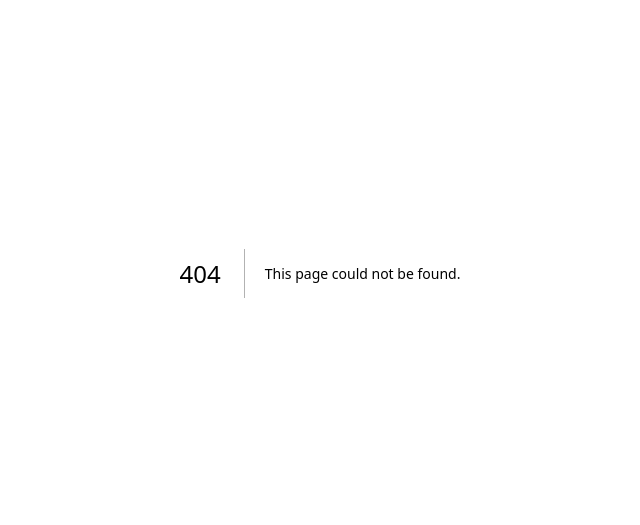
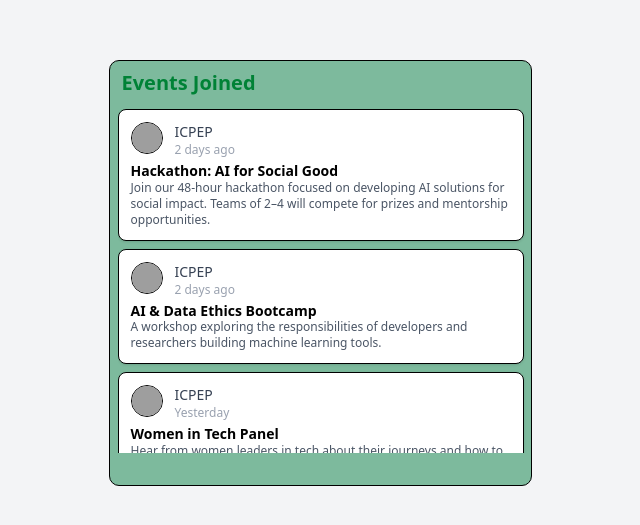
Before and after one commit to kemdav/Tambayan, a Next.js app: page /test/student-joined-test in a window 1280 px wide. Before the commit this address had no page. Shown: the part 127-652 px from the top of the page, without its empty margins (320-960 px from the left). Built offline with nearby package versions, Linux system fonts and the light colour scheme; grey boxes are pictures that could not be loaded.

Commit message:
Add Student Joined Events

```diff
--- /dev/null
+++ b/src/app/components/ui/general/student-joined-component.tsx
@@ -0,0 +1,64 @@
+// components/student-joined-component.tsx
+
+"use client";
+
+import { cn } from "@/lib/utils";
+import { AvatarIcon } from "./avatar-icon-component";
+
+export interface EventCard {
+  url: string;
+  id: number;
+  org: string;
+  date: string;
+  title: string;
+  description: string;
+}
+
+interface StudentJoinedComponentProps {
+  className?: string;
+  events: EventCard[]; // <-- pass events from parent page
+}
+
+export default function StudentJoinedComponent({
+  className,
+  events,
+}: StudentJoinedComponentProps) {
+  return (
+    <div
+      className={cn(
+        "w-[423px] h-[426px] border rounded-[10px] bg-action-seafoam-green pt-2 pl-2 font-sans",
+        className
+      )}
+    >
+      <h1 className="text-xl font-bold text-green-700 mb-3 ml-1">
+        Events Joined
+      </h1>
+
+      <div className="overflow-y-auto h-[344px] scrollbar-hidden pr-2">
+        {events.map((event) => (
+          <div
+            key={event.id}
+            className="w-[406px] min-h-[106px] bg-white border rounded-lg shadow-sm p-3 mb-2"
+          >
+            <div className="relative flex">
+              <div className="absolute top-0 left-0">
+                <AvatarIcon src={event.url} className="w-8 h-8" />
+              </div>
+
+              <div className="w-full">
+                <div className="pl-11 text-sm font-medium text-gray-700">
+                  {event.org}
+                </div>
+                <div className="pl-11 text-xs text-gray-400">{event.date}</div>
+                <div className="mt-1 text-sm font-semibold text-black leading-tight">
+                  {event.title}
+                </div>
+                <div className="text-xs text-gray-600">{event.description}</div>
+              </div>
+            </div>
+          </div>
+        ))}
+      </div>
+    </div>
+  );
+}
--- a/src/app/globals.css
+++ b/src/app/globals.css
@@ -21,7 +21,7 @@
   --color-neutral-warm-sand: #f2eadd;
   --color-neutral-cloud-white: #f7f6f6;
   --color-neutral-ivory-mist: #fcfcf3;
-  --color-neutral-mint-white: #F1F5F4;
+  --color-neutral-mint-white: #f1f5f4;
 
   --color-primary-moss-green: #358163;
   --color-primary-forest-green: #507252;
@@ -119,3 +119,10 @@ input[type="password"]::-webkit-password-reveal-button {
   border-width: 0 3px 3px 0;
   transform: rotate(45deg);
 }
+.scrollbar-hidden {
+  scrollbar-width: none; /* Firefox */
+  -ms-overflow-style: none; /* IE/Edge */
+}
+.scrollbar-hidden::-webkit-scrollbar {
+  display: none; /* Chrome/Safari */
+}
--- /dev/null
+++ b/src/app/test/student-joined-test/page.tsx
@@ -0,0 +1,43 @@
+"use client";
+
+import StudentJoinedComponent, {
+  EventCard,
+} from "@/app/components/ui/general/student-joined-component";
+
+const events: EventCard[] = [
+  {
+    url: "https://example.com/event1",
+    id: 1,
+    org: "ICPEP",
+    date: "2 days ago",
+    title: "Hackathon: AI for Social Good",
+    description:
+      "Join our 48-hour hackathon focused on developing AI solutions for social impact. Teams of 2–4 will compete for prizes and mentorship opportunities.",
+  },
+  {
+    url: "https://example.com/event2",
+    id: 2,
+    org: "ICPEP",
+    date: "2 days ago",
+    title: "AI & Data Ethics Bootcamp",
+    description:
+      "A workshop exploring the responsibilities of developers and researchers building machine learning tools.",
+  },
+  {
+    url: "https://example.com/event3",
+    id: 3,
+    org: "ICPEP",
+    date: "Yesterday",
+    title: "Women in Tech Panel",
+    description:
+      "Hear from women leaders in tech about their journeys and how to make the industry more inclusive.",
+  },
+];
+
+export default function Home() {
+  return (
+    <main className="flex items-center justify-center min-h-screen bg-gray-100">
+      <StudentJoinedComponent events={events} />
+    </main>
+  );
+}
```
